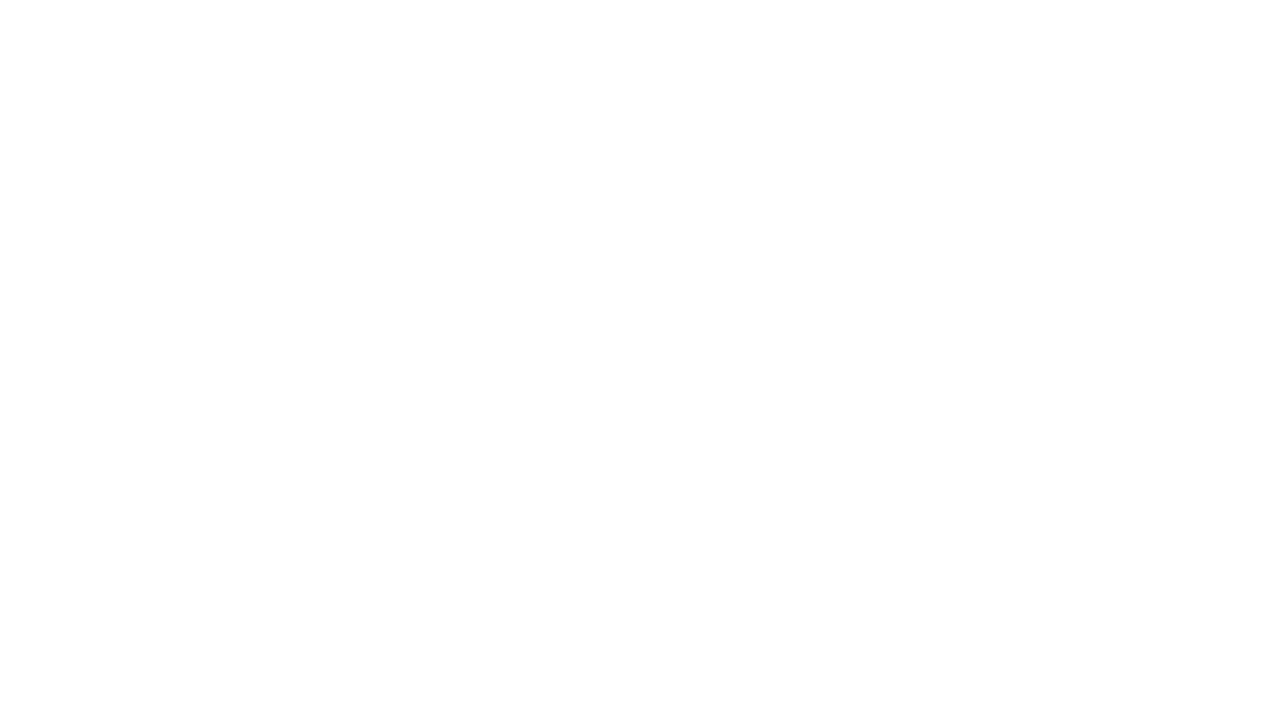
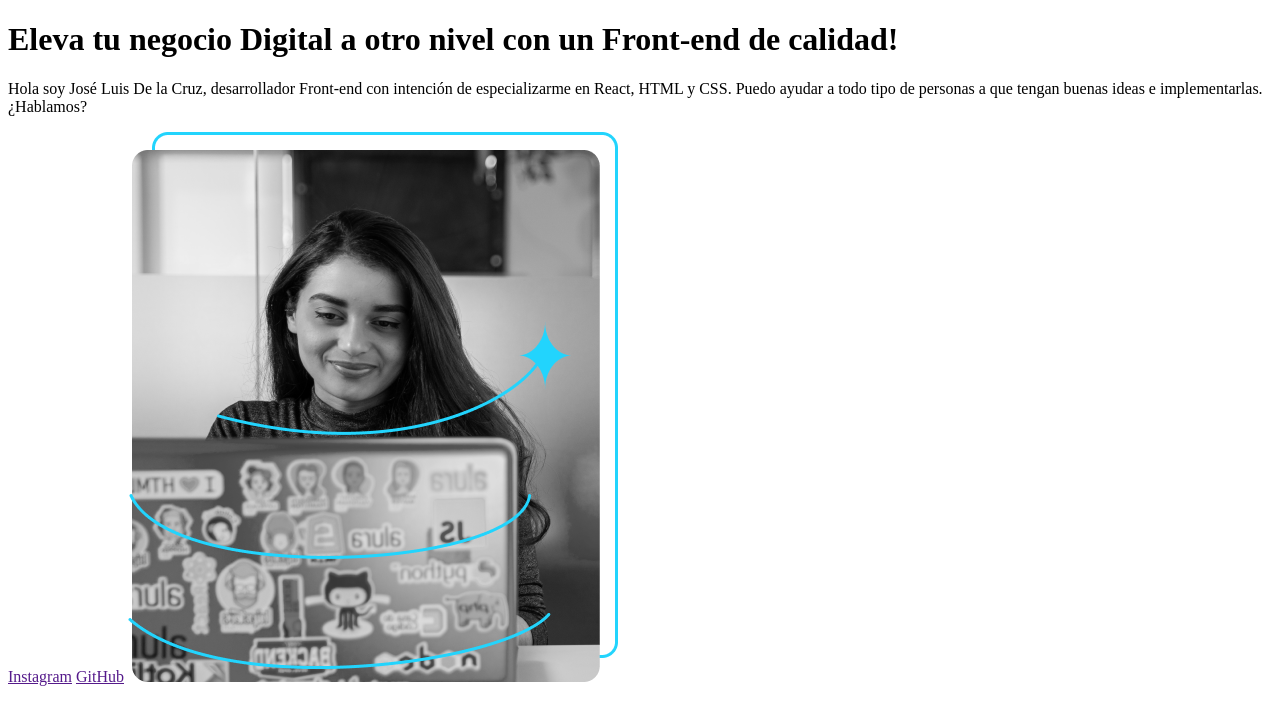
Before and after one commit to ScoobyDI/portafolio-joseluis, a plain HTML site: page portafolio.html in a window 1280 px wide. Drawn offline with Linux system fonts and the light colour scheme.

Commit message:
Implementación de texto en la estructura

```diff
--- a/portafolio.html
+++ b/portafolio.html
@@ -6,6 +6,21 @@
     <title>Portafolio</title>
 </head>
 <body>
+    <main>
+        <h1>
+            Eleva tu negocio Digital a otro nivel con un
+            Front-end de calidad!
+        </h1>
+        <p>
+            Hola soy José Luis De la Cruz, desarrollador Front-end
+            con intención de especializarme en React, HTML y CSS. Puedo
+            ayudar a todo tipo de personas a que tengan buenas ideas e
+            implementarlas. ¿Hablamos?
+        </p>
+        <a href="">Instagram</a>
+        <a href="">GitHub</a>
 
+        <img src="img/Imagem.png" alt="img_de_usuario">
+    </main>
 </body>
 </html>
```
Also changed, not shown: img/Imagem.png (added).
